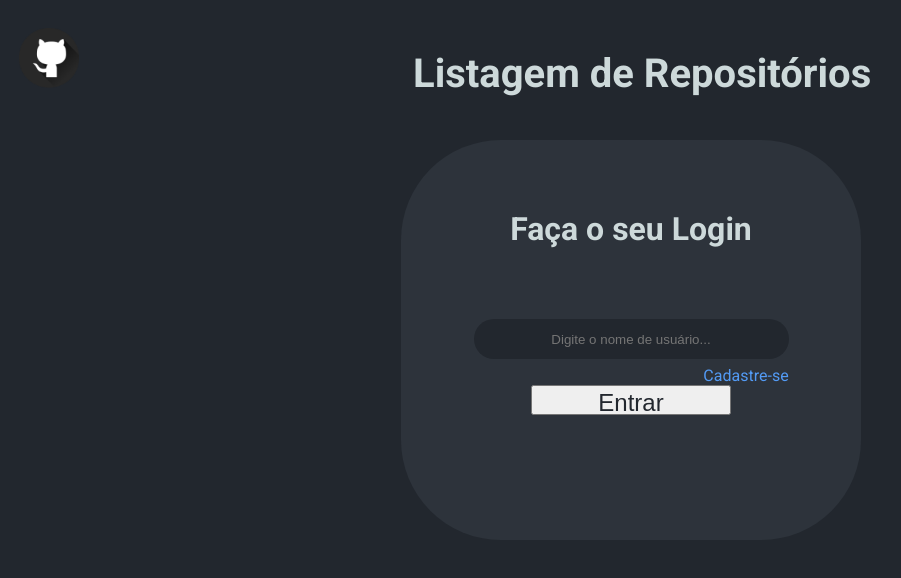
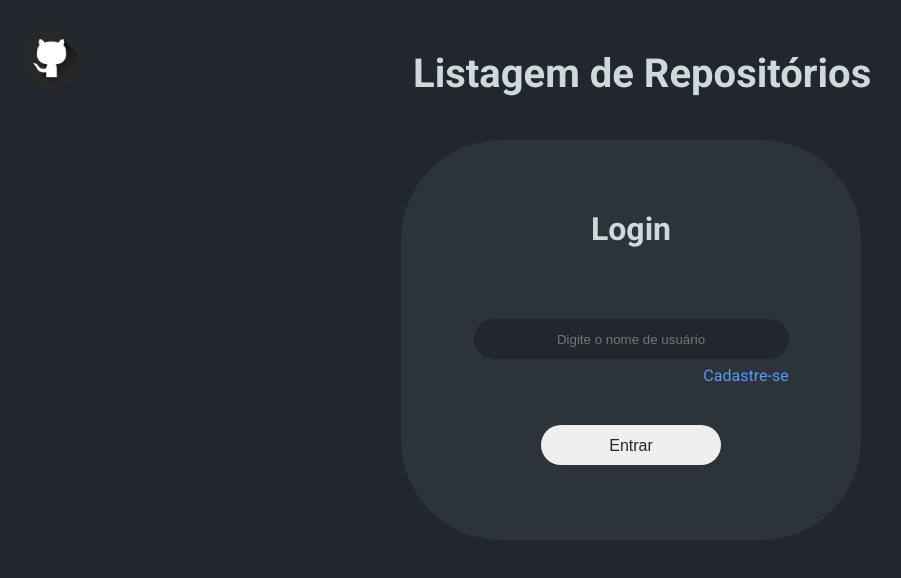
Before and after one commit to felipenmatos/consult-repo, a React (Create React App) app: page / in a window 1280 px wide. Shown: the top 578 px of the page, without its empty margins (9-910 px from the left). Built offline with nearby package versions, Linux system fonts and the light colour scheme; a web font is replaced by a local one.

Commit message:
feat: header creation for home page;

```diff
--- a/src/Components/Button/styles.ts
+++ b/src/Components/Button/styles.ts
@@ -1,11 +1,15 @@
 import styled from "styled-components";
 
 export const Container = styled.button`
-  width: 200px;
-  height: 30px;
+  width: 180px;
+  height: 40px;
+  margin-top: 40px;
   color: var(--primary);
   font-weight: 400;
-  font-size: 24px;
+  font-size: 16px;
   line-height: 29px;
   text-align: center;
+  border-radius: 100px;
+  border: none;
+  cursor: pointer;
 `;
--- a/src/Pages/Home/index.tsx
+++ b/src/Pages/Home/index.tsx
@@ -1,11 +1,36 @@
 import React from "react";
 import { Paper } from "../../Templates/Paper";
+import styled from "styled-components";
+import logo from "../../assets/logo.png";
 //import { Container } from "./styles";
 
 export function Home() {
   return (
     <Paper>
-      <h1>Teste</h1>
+      <HeaderHome>
+        <Icon src={logo} />
+        <ButtonMenu />
+      </HeaderHome>
     </Paper>
   );
 }
+
+const HeaderHome = styled.div`
+  width: 80%;
+  height: 10%;
+  margin-top: 40px;
+  display: flex;
+  flex-direction: row;
+  justify-content: space-between;
+`;
+
+const Icon = styled.img``;
+
+const ButtonMenu = styled.button`
+  width: 60px;
+  height: 60px;
+  border-radius: 100%;
+  background-color: var(--secundary);
+  border: none;
+  cursor: pointer;
+`;
--- a/src/Pages/Login/index.tsx
+++ b/src/Pages/Login/index.tsx
@@ -1,19 +1,47 @@
-import React from "react";
-import { Button } from "../../Components/Button";
+import React, { useState } from "react";
 import { Header } from "../../Components/HeaderLogin";
-import { InputLogin } from "../../Components/InputLogin";
 import { Paper } from "../../Templates/Paper";
-import { Form, TitleForm, RegisterButton } from "./styles";
+import { Form, TitleForm, RegisterButton, InputLogin, Button } from "./styles";
+import { useNavigate } from "react-router-dom";
 
 export function Login() {
+  const [nickname, setNickname] = useState("");
+  const [repos, setRepos]: any = useState();
+  const [error, setError] = useState(false);
+  const navigate = useNavigate();
+
+  let myConsult = {
+    method: "Get",
+  };
+
+  function handleClick() {
+    if (nickname.length > 0) {
+      fetch(`https://api.github.com/users/${nickname}/repos`)
+        .then((response) => {
+          navigate("/ListRepo");
+        })
+        .then((data) => setRepos(data));
+    } else {
+      setError(true);
+    }
+  }
+
+  console.log(repos);
+
   return (
     <Paper>
       <Header />
       <Form>
-        <TitleForm>Faça o seu Login</TitleForm>
-        <InputLogin />
+        <TitleForm>Login</TitleForm>
+        <InputLogin
+          placeholder="Digite o nome de usuário"
+          value={nickname}
+          onChange={(e) => setNickname(e.target.value)}
+        />
+
         <RegisterButton>Cadastre-se</RegisterButton>
-        <Button name="Entrar" />
+        <Button onClick={() => handleClick()}>Entrar</Button>
+        {error === true ? <p>error</p> : <></>}
       </Form>
     </Paper>
   );
--- a/src/Pages/Login/styles.ts
+++ b/src/Pages/Login/styles.ts
@@ -30,3 +30,29 @@ export const RegisterButton = styled.a`
   color: var(--link);
   cursor: pointer;
 `;
+
+export const InputLogin = styled.input`
+  width: 315px;
+  height: 40px;
+  margin-top: 50px;
+  border: none;
+  color: #ffffff;
+  background-color: var(--primary);
+  text-align: center;
+  border-radius: 100px;
+  outline: 0px;
+`;
+
+export const Button = styled.button`
+  width: 180px;
+  height: 40px;
+  margin-top: 40px;
+  color: var(--primary);
+  font-weight: 400;
+  font-size: 16px;
+  line-height: 29px;
+  text-align: center;
+  border-radius: 100px;
+  border: none;
+  cursor: pointer;
+`;
```
